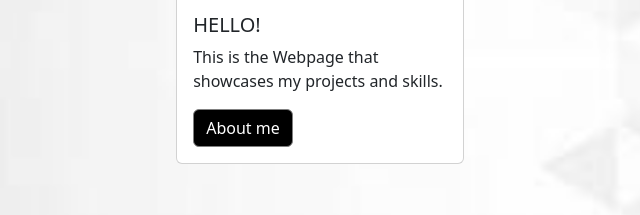
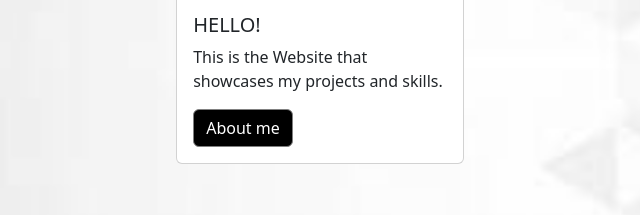
Before and after one commit to saipraneeth15/My-Web-Portfolio, a plain HTML site: page index.html in a window 1280 px wide. Shown: the part 396-611 px from the top of the page, 47-687 px from the left. Drawn offline with nearby package versions, Linux system fonts and the light colour scheme.

Commit message:
Update index.html

```diff
--- a/index.html
+++ b/index.html
@@ -87,7 +87,7 @@
             <img src="./Aatar2.jpeg" class="card-img-top" alt="Animated image">
             <div class="card-body">
                 <h5 class="card-title">HELLO!</h5>
-                <p class="card-text">This is the Webpage that showcases my projects and skills.</p>
+                <p class="card-text">This is the Website that showcases my projects and skills.</p>
                 <a href="Aboutme.html" class="btn btn-secondary">About me</a>
             </div>
         </div>
```
